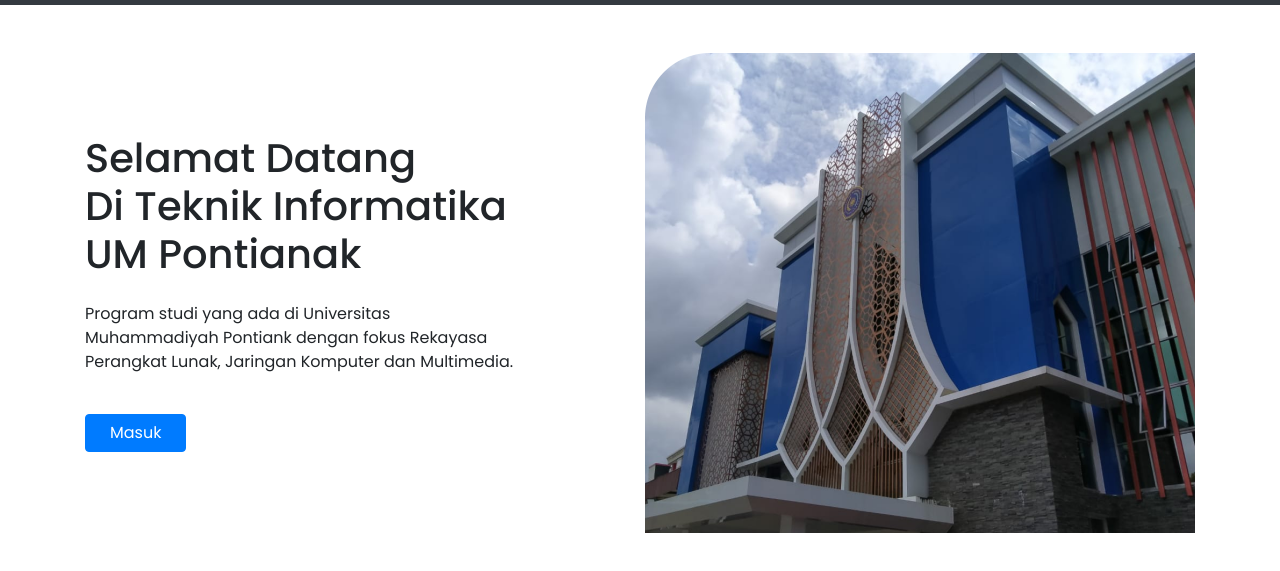
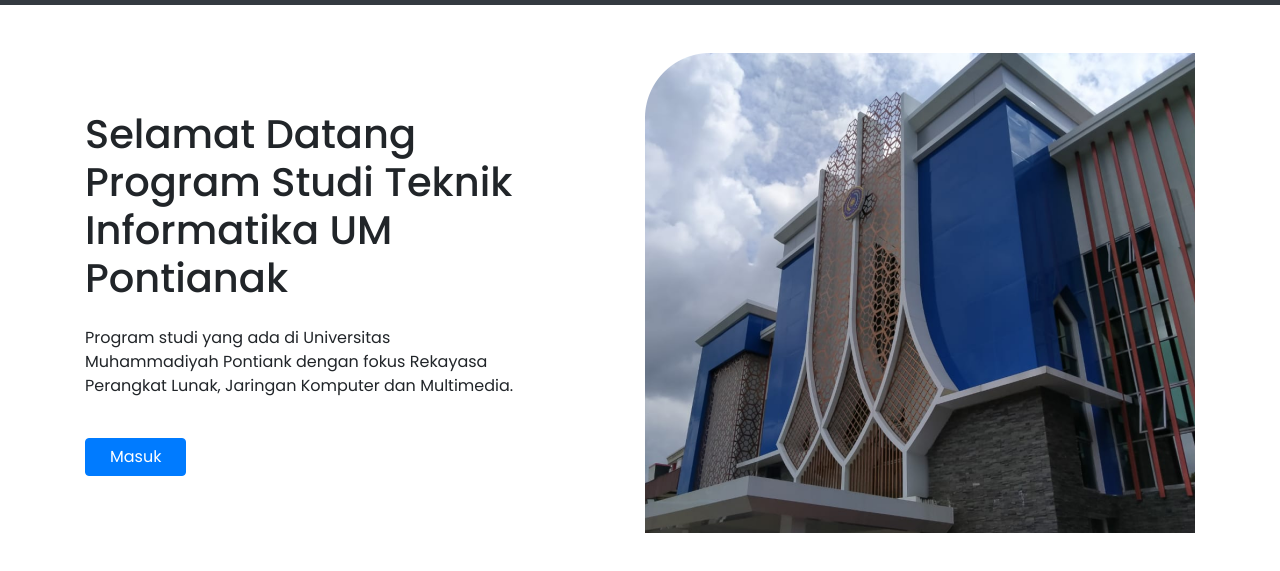
Before and after one commit to Dirul1998/sviperna1, a plain HTML site: page index.html in a window 1280 px wide. Shown: the part 51-622 px from the top of the page. Drawn offline with Linux system fonts and the light colour scheme.

Commit message:
Merubah Tulisan Head

```diff
--- a/index.html
+++ b/index.html
@@ -56,7 +56,7 @@
         <div class="kiri">
           <h1>
             Selamat Datang <br />
-            Di Teknik Informatika UM Pontianak
+            Program Studi Teknik Informatika UM Pontianak
           </h1>
           <p class="my-4">
             Program studi yang ada di Universitas Muhammadiyah Pontiank dengan
```
